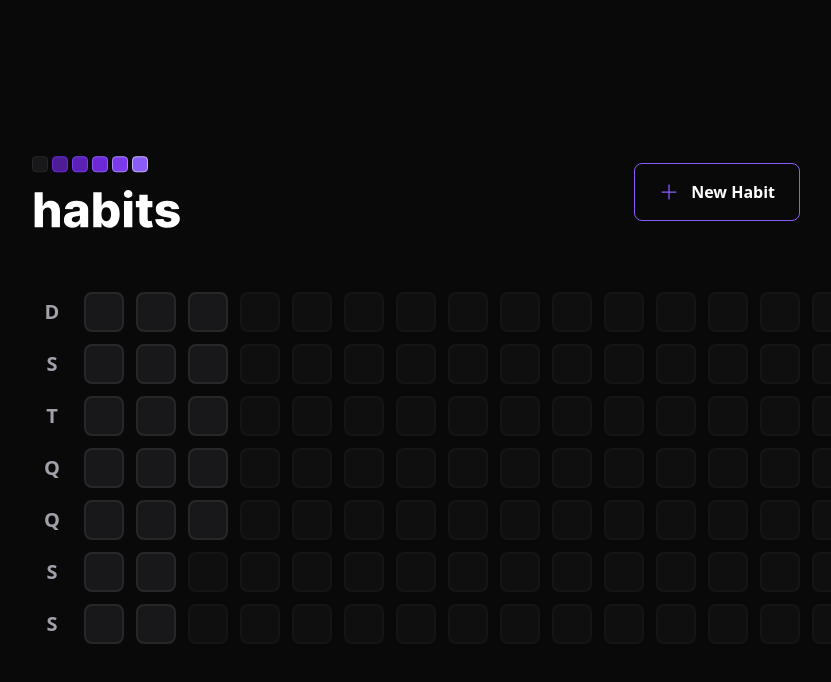
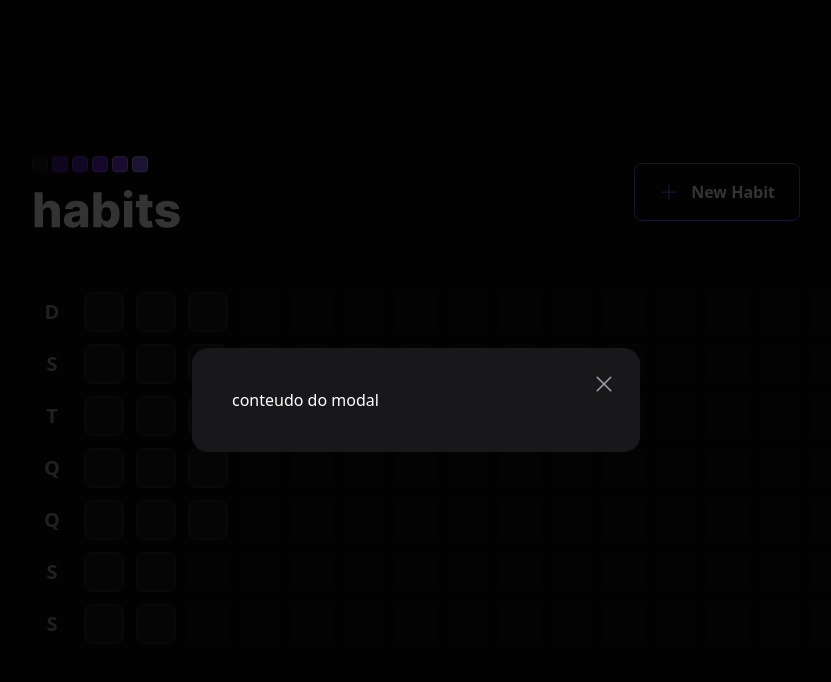
Before and after one commit to isadorabayma/RocketSeat, a React (Vite) app in the folder web/: page / in a window 1280 px wide. Both pictures are taken after a click on the button "New Habit". Shown: the top 682 px of the page, without its empty margins (224-1055 px from the left). Built offline with nearby package versions, Linux system fonts and the light colour scheme.

Commit message:
frontend - new habit modal base radix

```diff
--- a/web/package.json
+++ b/web/package.json
@@ -9,6 +9,7 @@
     "preview": "vite preview"
   },
   "dependencies": {
+    "@radix-ui/react-dialog": "^1.0.2",
     "dayjs": "^1.11.7",
     "phosphor-react": "^1.4.1",
     "react": "^18.2.0",
--- a/web/src/components/Header.tsx
+++ b/web/src/components/Header.tsx
@@ -1,22 +1,34 @@
-import { Plus } from 'phosphor-react'
+import { Plus, X } from 'phosphor-react'
+import * as Dialog from '@radix-ui/react-dialog';
+import { useState } from 'react';
+
 import logoImage from '../assets/logo.svg'
 
 export function Header() {
-  function buttonClicked() {
-    alert('clicou!')
-  }
-
   return (
     <div className="w-full max-w-3xl mx-auto flex items-center justify-between">
       <img src={ logoImage } alt="Logo Habits" />
-      <button
-        type="button"
-        onClick={buttonClicked}
-        className="border border-violet-500 font-semibold rounded-lg px-6 py-4 flex items-center gap-3 hover:border-violet-300"
-      >
-        <Plus size={20} className="text-violet-500 "/>
-        New Habit
-      </button>
+      <Dialog.Root>
+        {/* o trigger é o butão do radix */}
+        <Dialog.Trigger
+          type="button"
+          className="border border-violet-500 font-semibold rounded-lg px-6 py-4 flex items-center gap-3 hover:border-violet-300"
+        >
+          <Plus size={20} className="text-violet-500 "/>
+          New Habit
+        </Dialog.Trigger>
+        {/* o Portal coloca o modal na tela toda lá no index e for do header */}
+        <Dialog.Portal>
+          <Dialog.Overlay className="w-screen h-screen bg-black/80 fixed inset-0"/>
+          <Dialog.Content className="absolute p-10 bg-zinc-900 rounded-2xl w-full max-w-md top-1/2 left-1/2 -translate-x-1/2 -translate-y-1/2 ">
+            <Dialog.Close className="absolute right-6 top-6 text-zinc-400 hover:text-zinc-200">
+              <X size={24} aria-label="fechar" />
+
+            </Dialog.Close>
+            conteudo do modal
+          </Dialog.Content>
+        </Dialog.Portal>
+      </Dialog.Root>
     </div>
   )
 }
```
Also changed, not shown: 1 other file (tests, documents, lock files or other folders).
